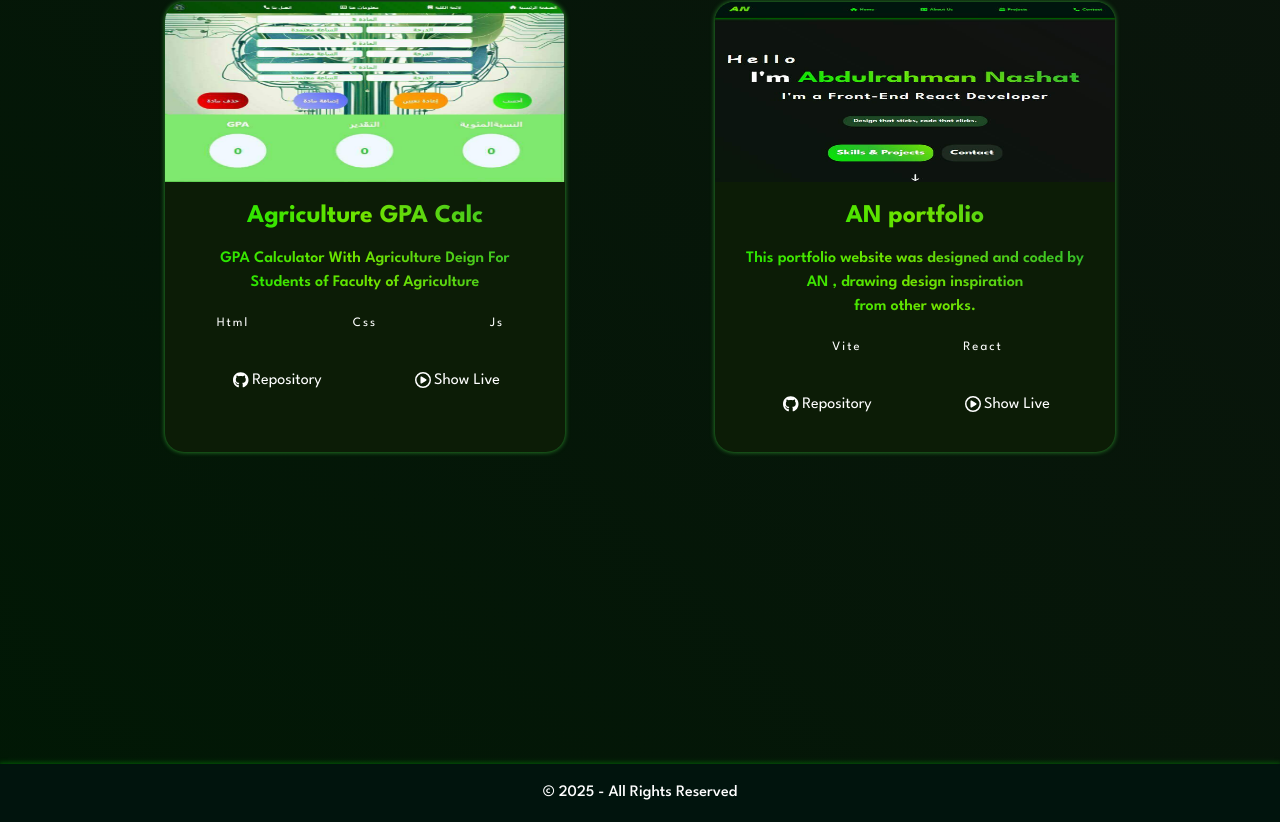
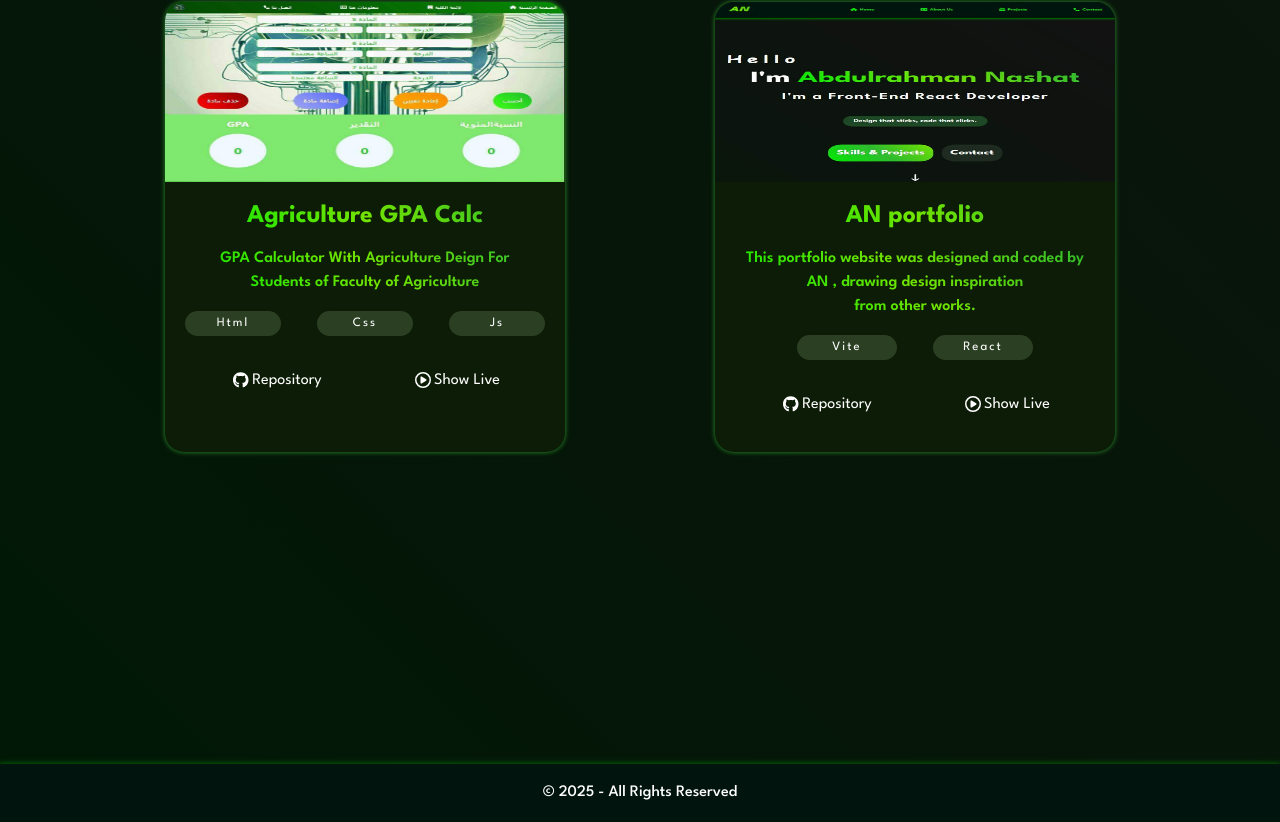
Before and after one commit to AN1001110/Portfolio, a React (Vite) app: page /projects in a window 1280 px wide. Shown: the part 2012-2834 px from the top of the page. Built offline with nearby package versions, Linux system fonts and the light colour scheme.

Commit message:
My portfolio v1

```diff
--- a/src/styles/components/projectCard.css
+++ b/src/styles/components/projectCard.css
@@ -1,5 +1,6 @@
 :root {
   --projectCardColor: #0c1c06;
+  --projectCardColor2: #2b4023;
   --projectCardColor3: #0b1c04;
 
 }
```
